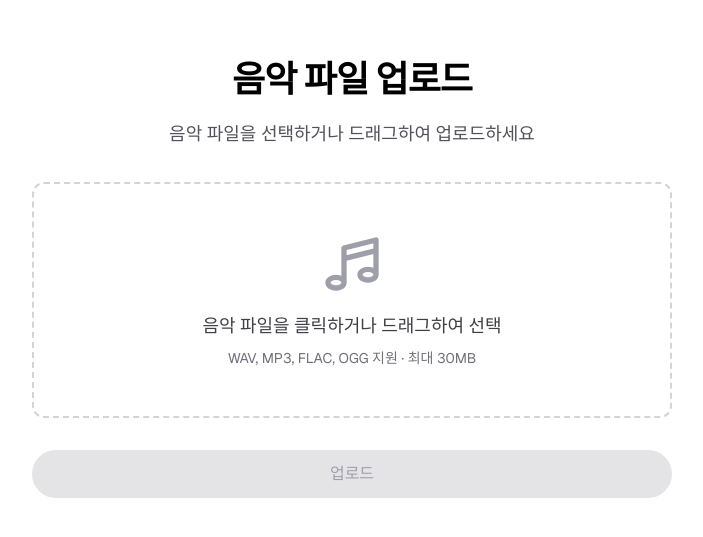
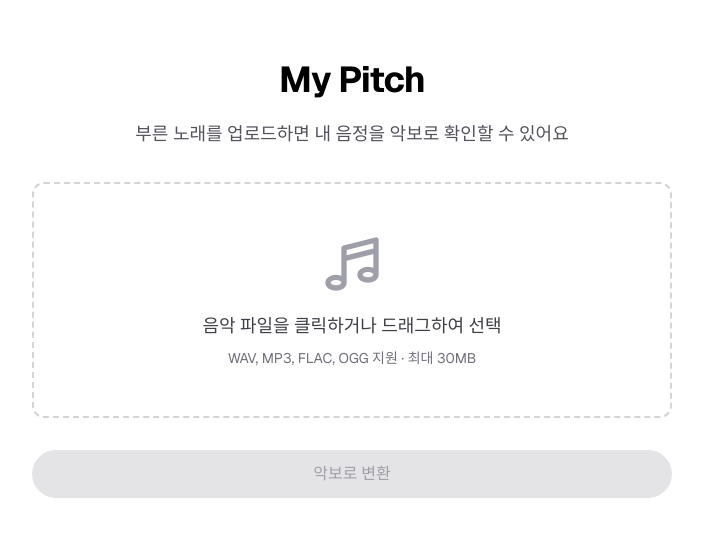
Before and after one commit to wooni-dev/my-pitch, a Next.js app in the folder client/: page / in a window 1280 px wide. Shown: the part 123-660 px from the top of the page, without its empty margins (288-991 px from the left). Built offline with nearby package versions, Linux system fonts and the light colour scheme; no server answers.

Commit message:
서비스 목적에 맞게 텍스트 수정

```diff
--- a/client/app/page.tsx
+++ b/client/app/page.tsx
@@ -225,10 +225,10 @@ export default function Home() {
         <div className="w-full max-w-2xl space-y-8">
           <div className="text-center">
             <h1 className="text-4xl font-bold leading-tight tracking-tight text-black dark:text-zinc-50 mb-4">
-              음악 파일 업로드
+              My Pitch
             </h1>
             <p className="text-lg leading-8 text-zinc-600 dark:text-zinc-400">
-              음악 파일을 선택하거나 드래그하여 업로드하세요
+              부른 노래를 업로드하면 내 음정을 악보로 확인할 수 있어요
             </p>
           </div>
 
@@ -467,7 +467,7 @@ export default function Home() {
                 : "bg-zinc-200 text-zinc-400 cursor-not-allowed dark:bg-zinc-800 dark:text-zinc-600"
             }`}
           >
-            {isUploading ? "업로드 중..." : "업로드"}
+            {isUploading ? "변환 중..." : "악보로 변환"}
           </button>
         </div>
       </main>
--- a/client/app/sheet-music/page.tsx
+++ b/client/app/sheet-music/page.tsx
@@ -362,9 +362,6 @@ export default function SheetMusicPage() {
             <h1 className="text-4xl font-bold leading-tight tracking-tight text-black dark:text-zinc-50 mb-4">
               Sheet Music
             </h1>
-            <p className="text-lg leading-8 text-zinc-600 dark:text-zinc-400">
-              음악 파일이 성공적으로 분석되었습니다
-            </p>
           </div>
 
           {isLoading ? (
@@ -386,10 +383,6 @@ export default function SheetMusicPage() {
             <>
               {/* 악보 표시 */}
               <div className="bg-zinc-50 dark:bg-zinc-900 rounded-lg p-8 border border-zinc-200 dark:border-zinc-800">
-                <div className="text-center space-y-4">
-                  <p className="text-lg font-medium text-zinc-900 dark:text-zinc-100 mb-4">
-                    악보 생성이 완료되었습니다
-                  </p>
                 <div
                   ref={scrollContainerRef}
                   className="overflow-x-auto max-w-full"
@@ -399,7 +392,6 @@ export default function SheetMusicPage() {
                     id="vexflow-output"
                     className="bg-white rounded p-4 inline-block"
                   />
-                  </div>
                 </div>
               </div>
 
```
Lines whose indentation alone changed are shown as unchanged.
